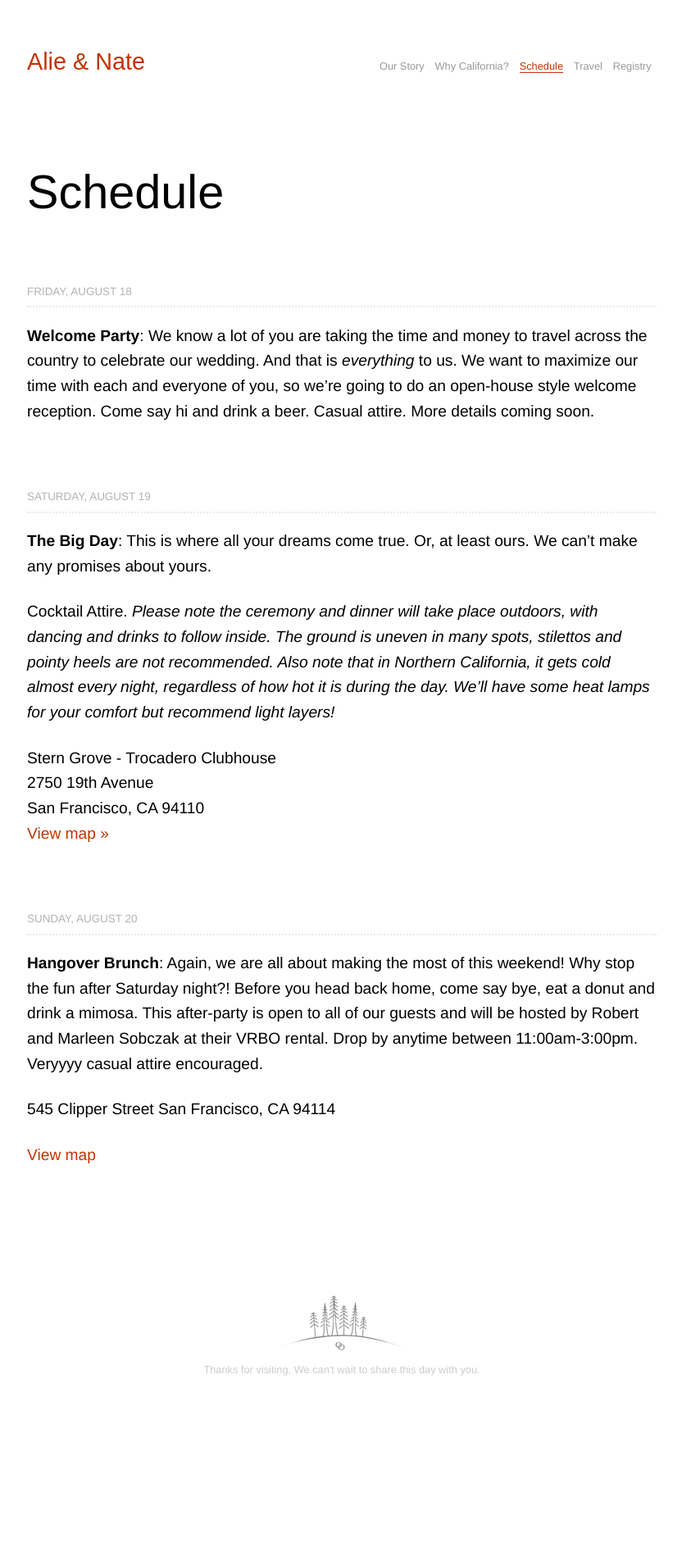
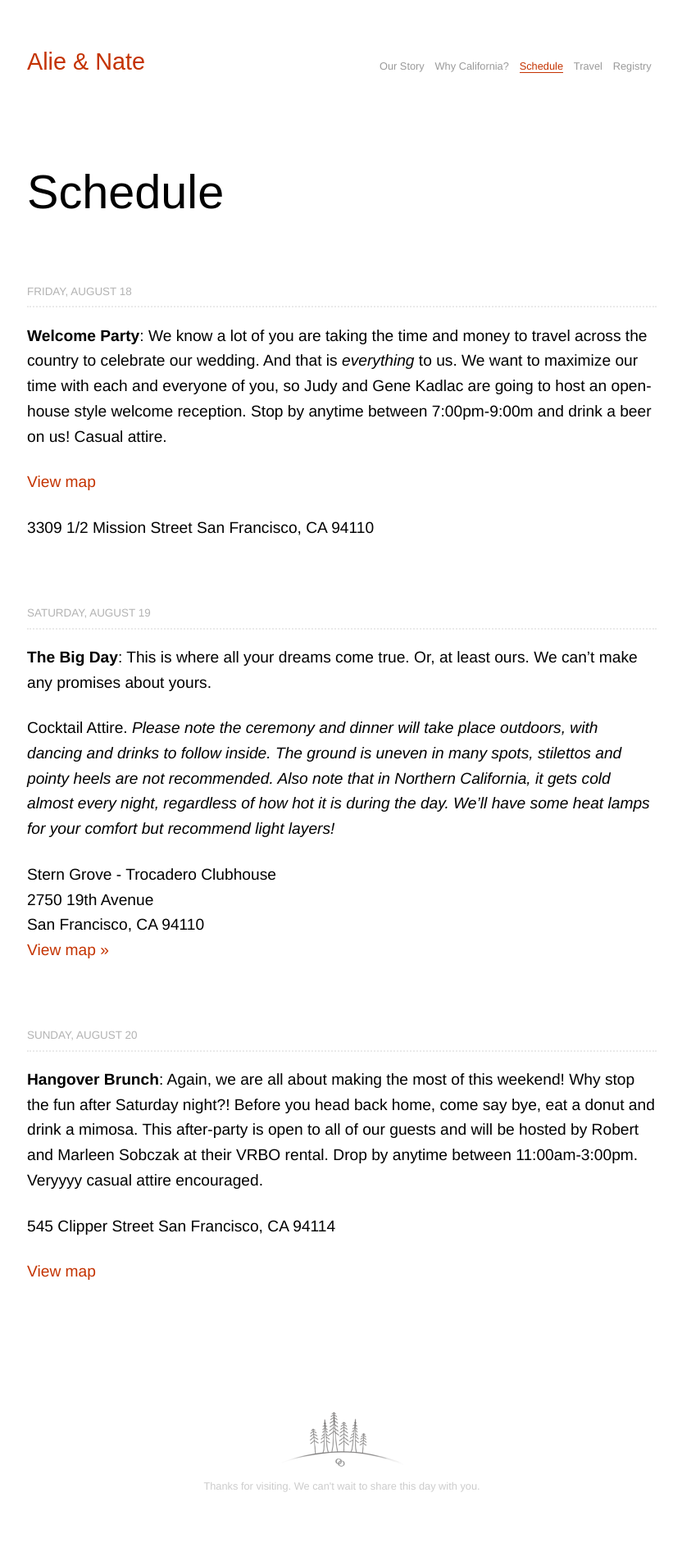
Before and after one commit to nkadlac/alieplusnate.com, a Jekyll site: the page built from schedule.md, in a window 1280 px wide. Shown: the whole page at 82% size, without its empty margins (223-1055 px from the left). Built offline with Jekyll 4.4.1, drawn with Linux system fonts in a browser that asks for light colours; some web fonts are replaced; before the commit the page ends 1761 px from its top, so only the background shows below that.

Commit message:
Updated Schedule

```diff
--- a/schedule.md
+++ b/schedule.md
@@ -7,7 +7,12 @@
 
 ## Friday, August 18
 
-**Welcome Party**: We know a lot of you are taking the time and money to travel across the country to celebrate our wedding. And that is *everything* to us. We want to maximize our time with each and everyone of you, so we're going to do an open-house style welcome reception. Come say hi and drink a beer. Casual attire. More details coming soon.
+**Welcome Party**: We know a lot of you are taking the time and money to travel across the country to celebrate our wedding. And that is *everything* to us. We want to maximize our time with each and everyone of you, so Judy and Gene Kadlac are going to host an open-house style welcome reception. Stop by anytime between 7:00pm-9:00m and drink a beer on us! Casual attire.
+
+[View map](https://www.google.com/maps/place/3309+Mission+St,+San+Francisco,+CA+94110/@37.7439537,-122.422841,17z/data=!3m1!4b1!4m5!3m4!1s0x808f7e4324c3aedf:0x51ea023ac109b366!8m2!3d37.7439495!4d-122.4206523)
+
+3309 1/2 Mission Street
+San Francisco, CA 94110
 
 ## Saturday, August 19
 
```
